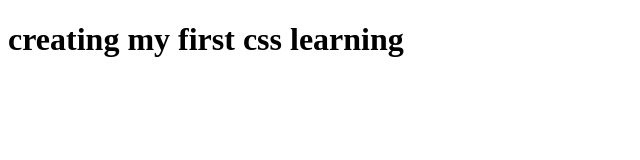
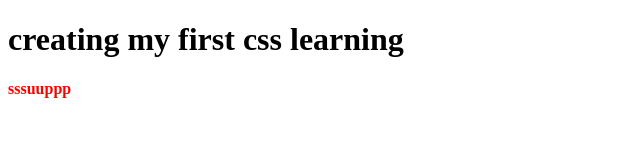
Before and after one commit to AbhimanyuSinghh/cssPro, a plain HTML site: page index.html in a window 1280 px wide. Shown: the full height of the page, 0-640 px from the left. Drawn offline with Linux system fonts and the light colour scheme.

Commit message:
added css sheet to index

```diff
--- /dev/null
+++ b/css/style.css
@@ -0,0 +1,3 @@
+p{
+    color: red;
+}
--- a/index.html
+++ b/index.html
@@ -4,10 +4,14 @@
     <meta charset="UTF-8">
     <meta name="viewport" content="width=device-width, initial-scale=1.0">
     <title>Document</title>
+    <link rel="stylesheet" href="css/style.css">
 </head>
 <body>
     <h1>
         creating my <strong>first css </strong>learning
     </h1>
+    <p>
+        <strong>sssuuppp</strong>
+    </p>
 </body>
 </html>
```
